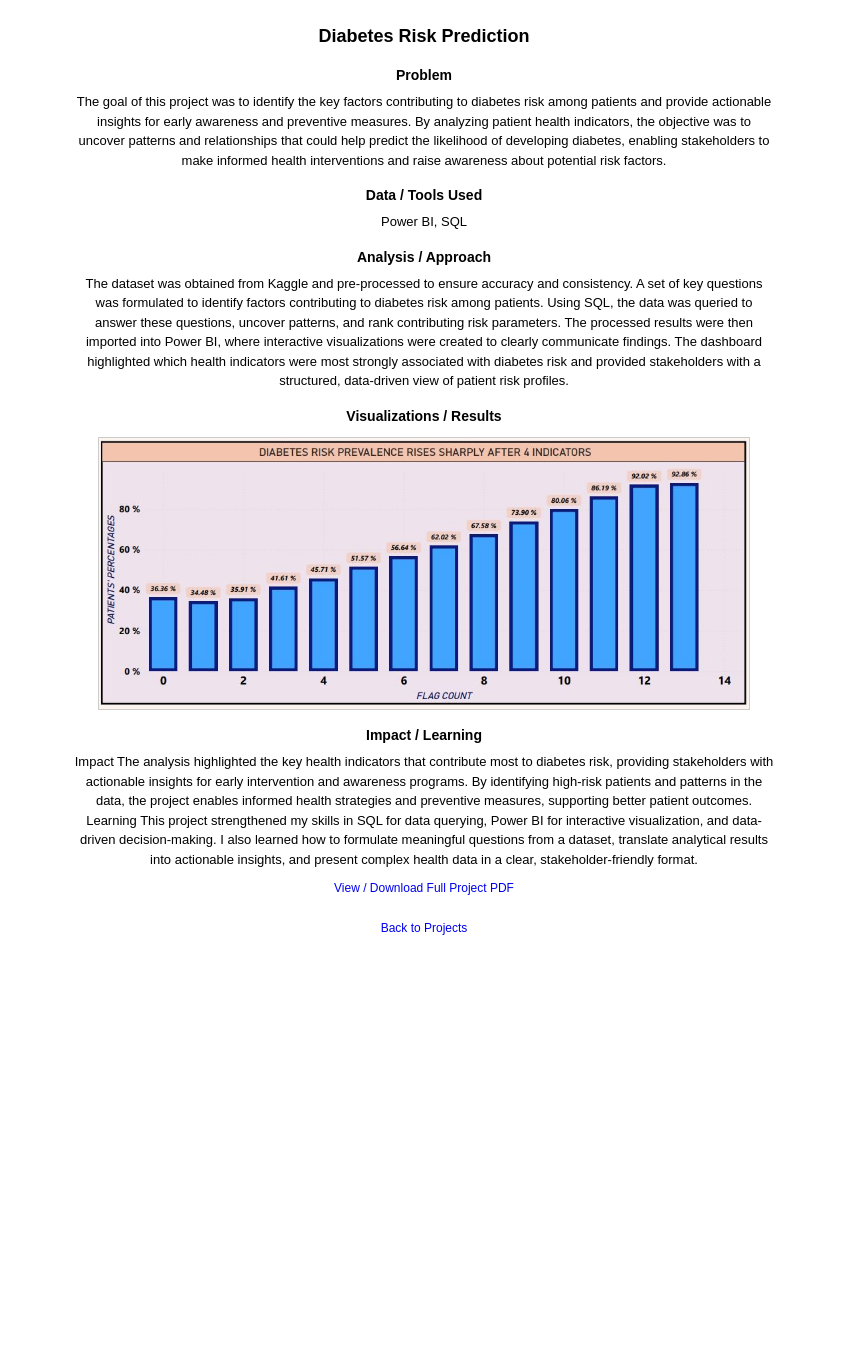
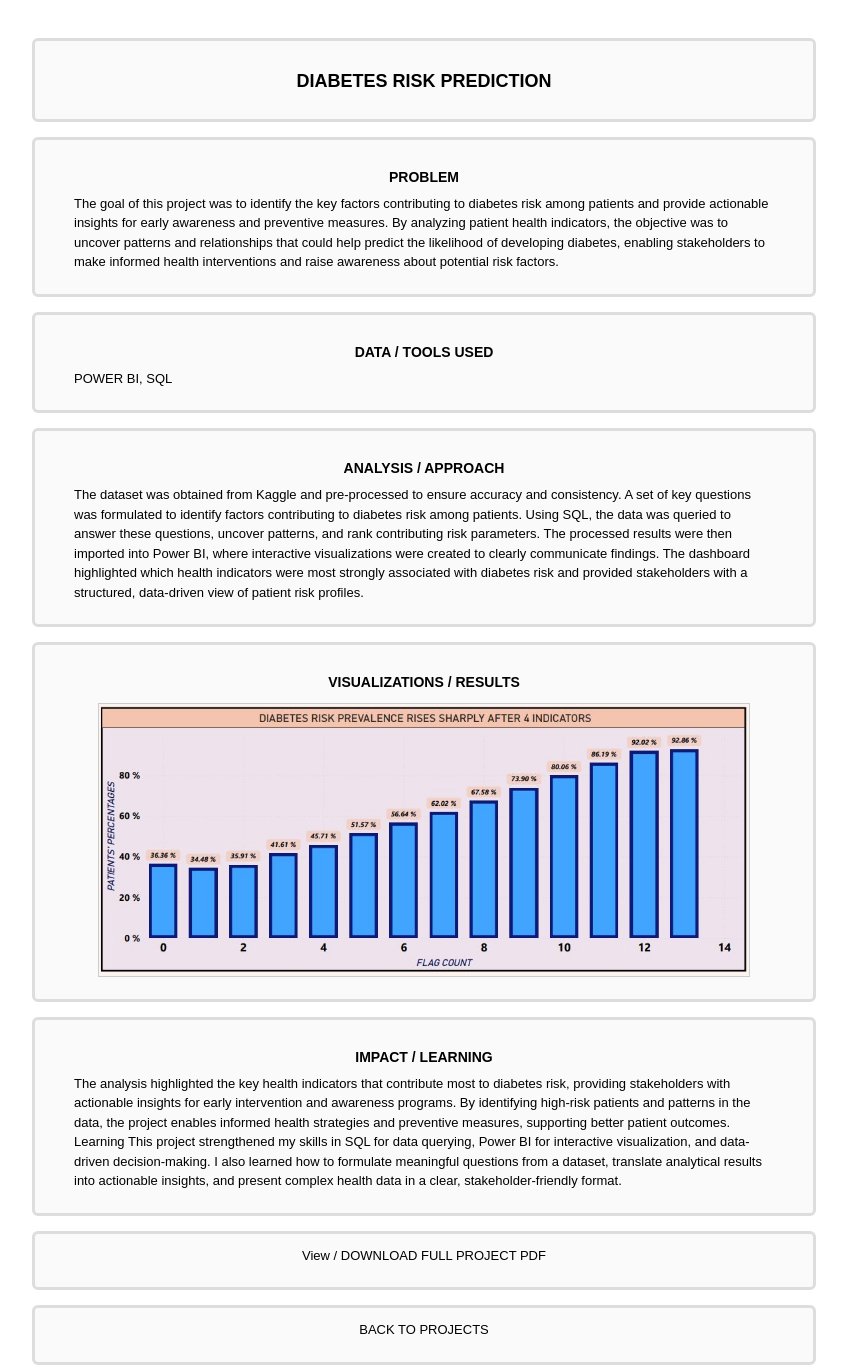
Before and after one commit to avinashSinghData/avinashSingh, a plain HTML site: page project3.html in a window 1280 px wide. Shown: the whole page, without its empty margins (216-1063 px from the left). Before the commit the page ends 960 px from the top, so only its background shows below. Drawn offline with Linux system fonts and the light colour scheme.

Commit message:
Update project3.html

```diff
--- a/project3.html
+++ b/project3.html
@@ -1,35 +1,50 @@
 <link rel="stylesheet" href="project1.css">
-<h2> Diabetes Risk Prediction </h2>
+<div class="box">
+<h2> DIABETES RISK PREDICTION </h2>
+</div>
 
-<h3>Problem</h3>
+<div class="box">
+<h3>PROBLEM</h3>
 <p>The goal of this project was to identify the key factors contributing to diabetes risk among patients and provide actionable insights for early awareness and preventive measures.
   By analyzing patient health indicators, the objective was to uncover patterns and relationships that could help predict the likelihood of developing diabetes, enabling stakeholders
   to make informed health interventions and raise awareness about potential risk factors.
 </p>
+</div>
 
-<h3>Data / Tools Used</h3>
-<p>Power BI, SQL</p>
+<div class="box">
+<h3>DATA / TOOLS USED</h3>
+<p>POWER BI, SQL</p>
+</div>
 
-<h3>Analysis / Approach</h3>
+<div class="box">
+<h3>ANALYSIS / APPROACH</h3>
 <p>The dataset was obtained from Kaggle and pre-processed to ensure accuracy and consistency. A set of key questions was formulated to identify factors contributing to diabetes risk among patients.
    Using SQL, the data was queried to answer these questions, uncover patterns, and rank contributing risk parameters.
    The processed results were then imported into Power BI, where interactive visualizations were created to clearly communicate findings.
   The dashboard highlighted which health indicators were most strongly associated with diabetes risk and provided stakeholders with a structured, data-driven view of patient risk profiles.
 </p>
+</div>
 
-<h3>Visualizations / Results</h3>
+<div class="box">
+<h3>VISUALIZATIONS / RESULTS</h3>
 <img src="3.JPG" alt="Project visual">
+</div>
 
-<h3>Impact / Learning</h3>
-<p>Impact
+<div class="box">
+<h3>IMPACT / LEARNING</h3>
+<p>
 The analysis highlighted the key health indicators that contribute most to diabetes risk, providing stakeholders with actionable insights for early intervention and awareness programs.
 By identifying high-risk patients and patterns in the data, the project enables informed health strategies and preventive measures, supporting better patient outcomes.
 Learning
 This project strengthened my skills in SQL for data querying, Power BI for interactive visualization, and data-driven decision-making.
 I also learned how to formulate meaningful questions from a dataset, translate analytical results into actionable insights, and present complex health data in a clear, stakeholder-friendly format.
 </p>
+</div>
 
-<p><a href="https://drive.google.com/file/d/1mT-TQ1pdo1Tbiv9msrhabJMqhnlB-y2i/view?usp=sharing" target="_blank">View / Download Full Project PDF</a></p>
+<div class="box">
+<p style="text-align: center;><a href="https://drive.google.com/file/d/1mT-TQ1pdo1Tbiv9msrhabJMqhnlB-y2i/view?usp=sharing" target="_blank">View / DOWNLOAD FULL PROJECT PDF</a></p>
+</div>
 
-
-<a href="index.html">Back to Projects</a>
+<div class="box">
+<p style="text-align: center;> <a href="index.html">BACK TO PROJECTS</a></p>
+</div>
```
